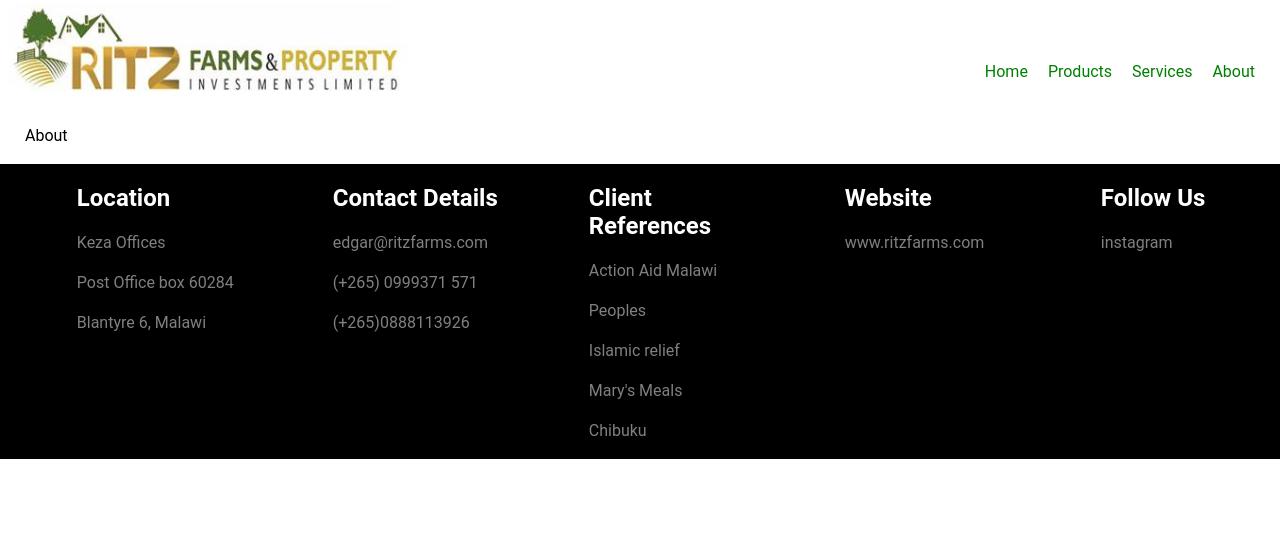
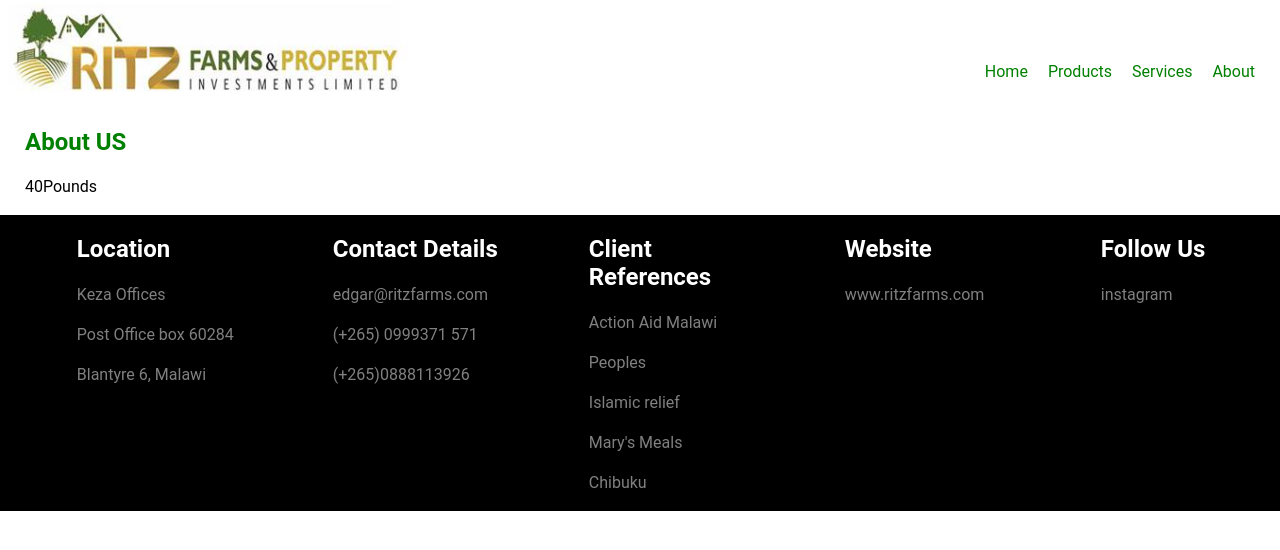
Before and after one commit to WatipasoChirambo/raf.github.io, a Gatsby site: page /about in a window 1280 px wide. Built offline with nearby package versions, Linux system fonts and the light colour scheme; Gatsby itself is replaced by a stand-in of ours.

```diff
--- a/src/pages/about.js
+++ b/src/pages/about.js
@@ -5,9 +5,12 @@
   return (
       <Layout>
     <section>
-      <p>
-       About
-      </p>
+      <div>
+        <h2>About US</h2>
+      </div>
+      <div>
+        <p>40Pounds</p>
+      </div>
     </section>
     </Layout>
   )
```
